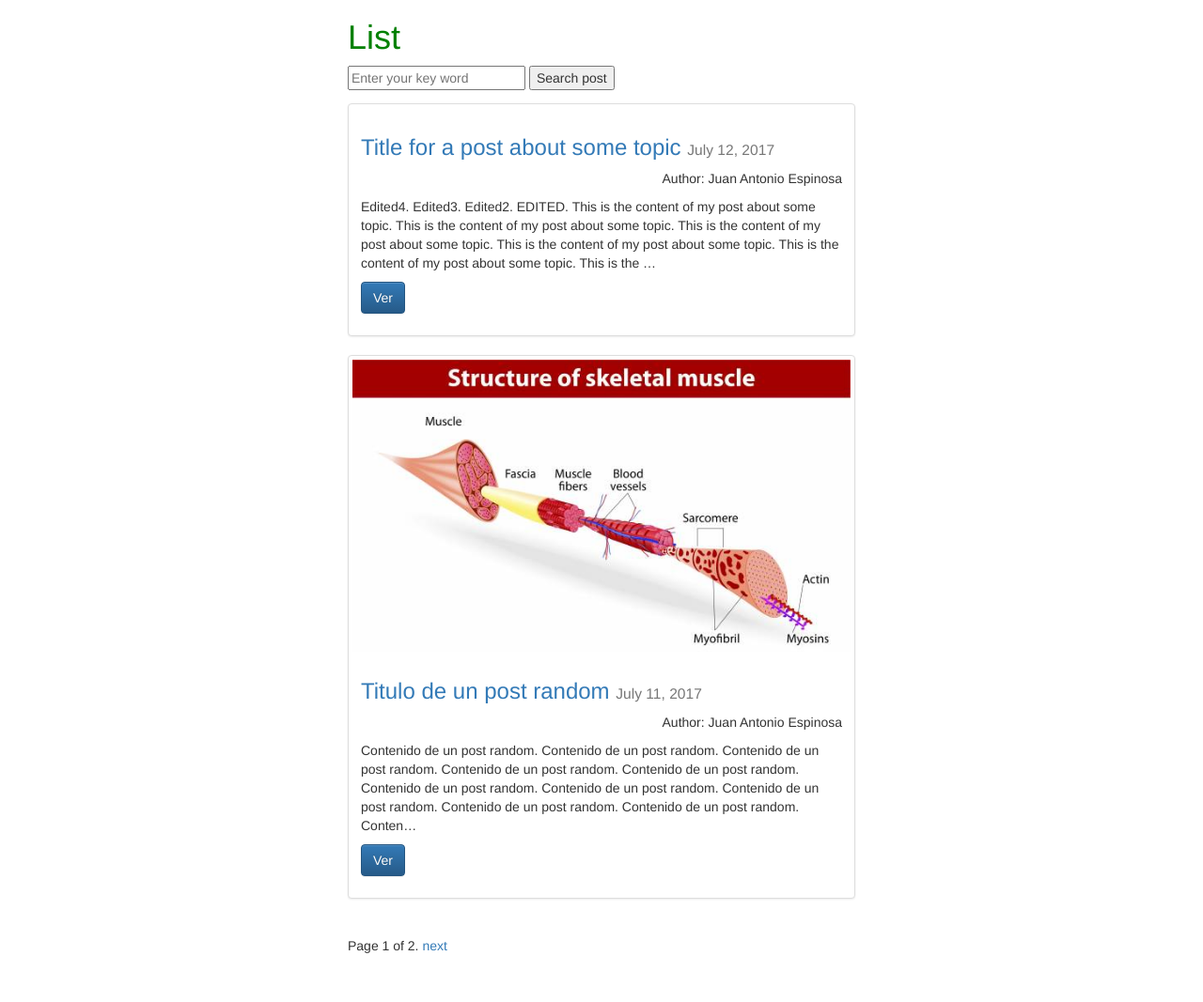
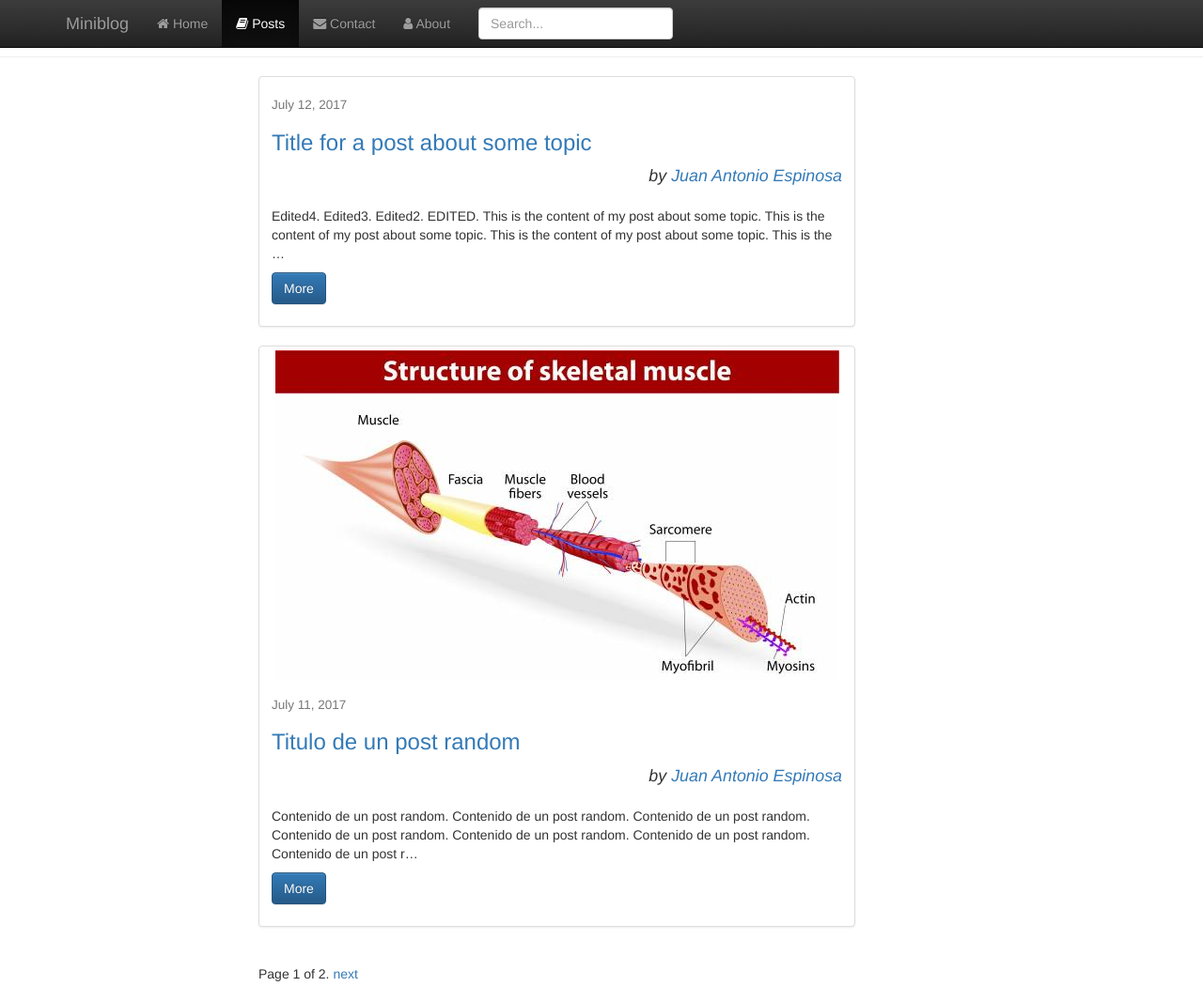
Before and after one commit to ossdemura/django-miniblog, a Django app: page /posts/ in a window 1280 px wide. Shown: the whole page at 94% size. Before the commit the page ends 1015 px from the top, so only its background shows below. Run offline with Django 3.2, Linux system fonts and the light colour scheme; data comes from the database, SQL or seed files in the repository; some libraries are stand-ins or nearby versions.

Commit message:
Added a nav-bar and moved the search bar into the nav-bar

```diff
--- a/src/templates/base.html
+++ b/src/templates/base.html
@@ -4,7 +4,7 @@
 <head>
     <title>
         {% block head_title %}
-            Django 1.11 miblog
+            Miniblog Django 1.11
         {% endblock head_title %}
     </title>
     <!-- Latest compiled and minified CSS -->
@@ -20,6 +20,44 @@
     </style>
 </head>
 <body>
+
+<!-- Nav bar -->
+<nav class="navbar navbar-inverse navbar-fixed-top" role="navigation">
+        <div class="container">
+            <div class="navbar-header">
+                <button type="button" class="navbar-toggle" data-toggle="collapse" data-target=".navbar-ex1-collapse">
+                    <span class="sr-only">Toggle navigation</span>
+                    <span class="icon-bar"></span>
+                    <span class="icon-bar"></span>
+                    <span class="icon-bar"></span>
+                </button>
+                <a class="navbar-brand" href="">Miniblog</a>
+            </div>
+
+            <!-- Collect the nav links, forms, and other content for toggling -->
+            <div class="collapse navbar-collapse navbar-ex1-collapse">
+                <ul class="nav navbar-nav">
+                    <li><a href=""><i class="fa fa-home"></i> Home</a>
+                    </li>
+                    <li class="active"><a href=""><i class="fa fa-book"></i> Posts</a>
+                    </li>
+                    <li><a href=""><i class="fa fa-envelope"></i> Contact</a>
+                    </li>
+					<li><a href=""><i class="fa fa-user"></i> About</a>
+                    </li>
+
+					<form method="get" action="" class="navbar-form navbar-right">
+      <input type="text" name='q' class="form-control col-lg-8" placeholder="Search..." value='{{ request.GET.q }}'>
+    </form>
+
+                </ul>
+            </div>
+            <!-- /.navbar-collapse -->
+        </div>
+        <!-- /.container -->
+    </nav>
+<br><br>
+<hr/>
 
 <!-- incluimos el codigo del plugin social de facebook para tener comentatios en nuestros posts: https://developers.facebook.com/docs/plugins/comments-->
 <div id="fb-root"></div>
--- a/src/templates/post_list.html
+++ b/src/templates/post_list.html
@@ -1,14 +1,14 @@
 {% extends "base.html" %}
+
 {% block content %}
 
+<div class="col-sm-7 col-sm-offset-2">
+<!--<h1>{{ titulo }}</h1>-->
 
-<div class="col-sm-6 col-sm-offset-3">
-<h1>{{ titulo }}</h1>
-
-<form method="get" action="">
+<!--<form method="get" action="">
     <input type='text' name='q' placeholder='Enter your key word' value='{{ request.GET.q }}' />
     <input type="submit" value="Search post"/>
-</form>
+</form>-->
 
 {% for obj in object_list %}
 <!--{% url "posts:detail" id=obj.id %} Esta linea no es necesaria porque tenemos la get_absolute_url abajo-->
@@ -19,19 +19,22 @@
     <img src="{{ obj.imagen.url }}" class="img-responsive" />
 {% endif %}
 <div class="caption">
-    <h3><a href='{{ obj.get_absolute_url }}'>{{ obj.titulo }}</a> <small> {{ obj.publish }} </small></h3>
+    <h4><small> {{ obj.publish }} </small></h4>
+    <h3><a href='{{ obj.get_absolute_url }}'>{{ obj.titulo }}</a></h3>
 
     {% if obj.draft %} <h4>DRAFT</h4> {% endif %}
     {% if obj.publish > today %} <h4>FUTURE POST</h4> {% endif %}
 
     {% if obj.user.get_full_name %}
-		<p align='right'> Author: {{ obj.user.get_full_name }}</p>
+        <p class="lead" align='right'><small><em>by <a href="">{{ obj.user.get_full_name }}</a></em></small></p>
+		<!--<p align='right'> Author: {{ obj.user.get_full_name }}</p>-->
 	{% else %}
 		<p align='right'> Author: {{ obj.user }}</p>
 	{% endif %}
 
-    <p>{{ obj.contenido | linebreaks | truncatechars:300 }}</p>
-    <p><a href="{{ obj.get_absolute_url }}" class="btn btn-primary" role="button">Ver</a></p>
+    <p class="text-justify">{{ obj.contenido | linebreaks | truncatechars:200 }}</p>
+    <p><a href="{{ obj.get_absolute_url }}" class="btn btn-primary" role="button">More</a></p>
+
 </div>
 </div>
 </div>
@@ -56,4 +59,5 @@
 </div>
 
 </div>
+
 {% endblock %}
```
